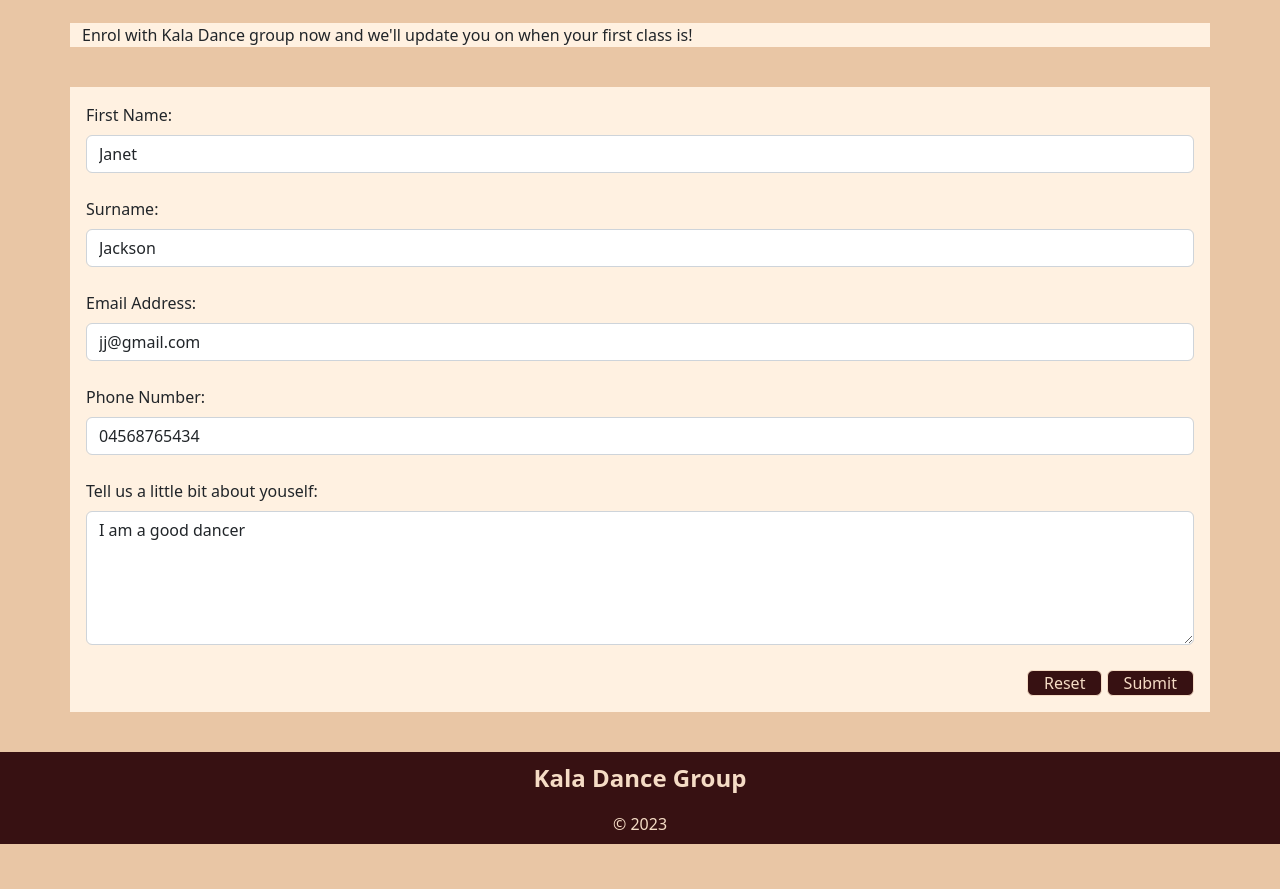
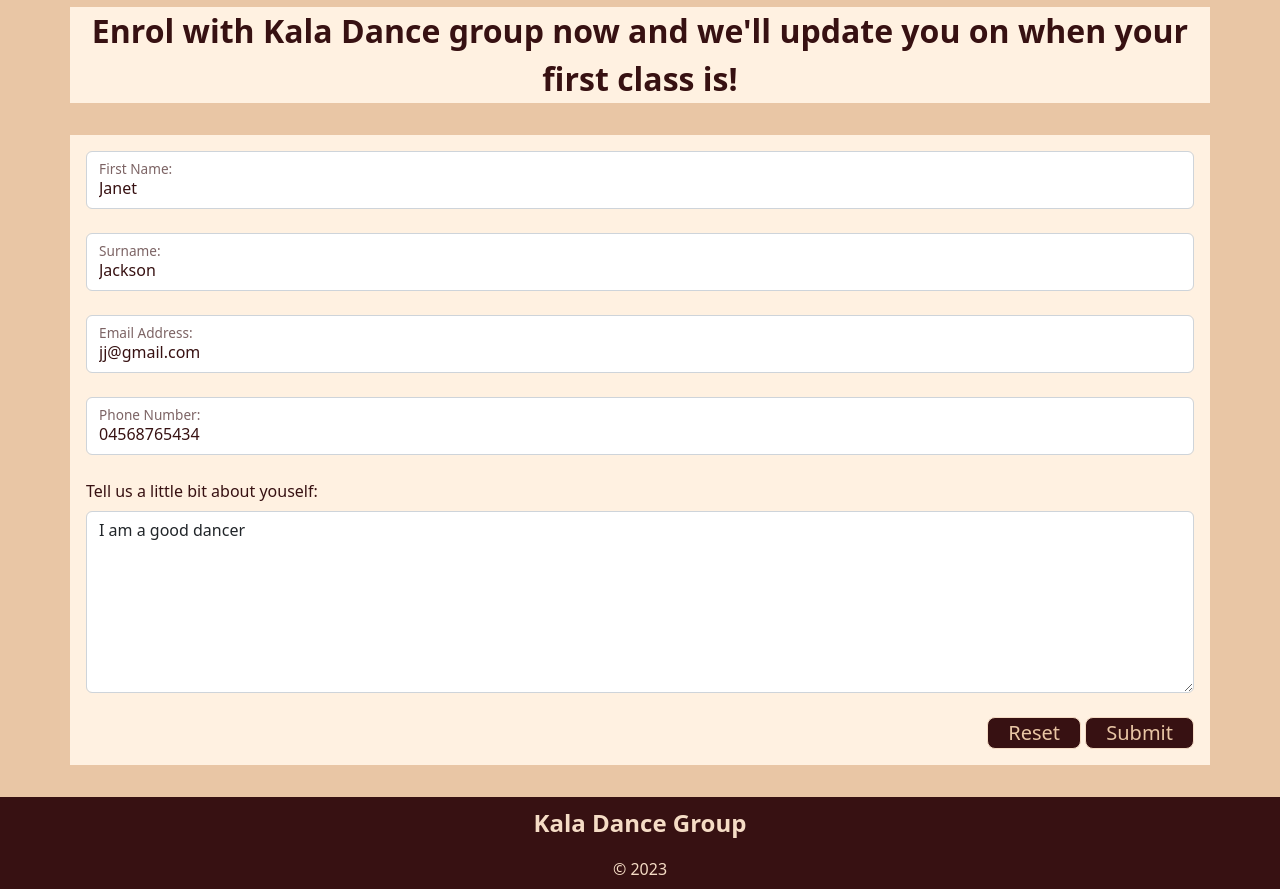
Before and after one commit to 4rush1/KalaDanceProject, a Flask app: page /enrol in a window 1280 px wide. Shown: the part 381-1270 px from the top of the page. Before the commit the page ends 1225 px from the top, so only its background shows below. Run offline with Flask 3, Linux system fonts and the light colour scheme.

Commit message:
did some basic debugging and tidying up, added a home icon to the navbar and added a form-floating class to my forms so that the label 'moves' when clicked on. I will now start on the databases

```diff
--- a/static/StyleSheet.css
+++ b/static/StyleSheet.css
@@ -29,9 +29,14 @@ h1{
     font-size: 3em;
     text-align: center;
     font-weight: 600;
-    margin: 0;
-    padding: 2em 2em;
+    padding: 0.3em 0;
     color: var(--maroon);
+}
+
+/* special colour for h1 */
+.special{
+    color: var(--beige);
+    background-color: var(--maroon);
 }
 
 h3{
@@ -42,7 +47,13 @@ h3{
     color: var(--maroon);
 }
 
-/* CONTAINERS */
+.quote{
+    font-size: 2em;
+    text-align: center;
+    font-weight: 600;
+    margin: 0;
+    color: var(--maroon);
+}
 
 @media only screen and (max-width:768px){
 
@@ -57,23 +68,22 @@ h3{
     .h3{
         font-size:3em;
     }
-    .card-text{
-        font-size: 1em;
-    }
 }
 
+/* CONTAINERS */
 .container-lg{
-    border: 5px;
+    border: 0px solid blue;
     background-color: var(--almond);
-    margin-bottom: 2.5em;
+    margin-bottom: 2em;
+    margin-top: 1em;
  }
 
 .container-fluid{
-border: 0px;
-padding:0;
+    border: 0px;
+    padding:0;
 }
 
-.col-lg-7, .col-lg-5{
+.col-lg-6{
     border: 0px solid blue;
 }
 
@@ -83,12 +93,10 @@ padding:0;
 }
 
 /* IMAGES */
-
 @media only screen and (max-width:768px){
 
     .part-image{
         max-width: 100%;
-
     }
 }
 
@@ -105,21 +113,20 @@ padding:0;
 }
 
 .banner{
-    margin-top: 5em;
+    margin-top: 3em;
 }
 
 /* CIRCULAR IMAGES */
-
 .image-text{
     color: var(--maroon);
 }
 
 .col-md-4{
     text-align: center;
+    margin-bottom: 2.5em;
 }
 
 /* NAVIGATION */
-
 .navbar{
     background-color: var(--maroon);
     border-bottom: 1px solid black;
@@ -140,22 +147,45 @@ padding:0;
     color: var(--light-beige);
     }
 
+.material-icons{
+    padding: 0.25em 0.2em;
+}
+
 /* BUTTONS */
-
 .btn{
     background-color: var(--maroon);
-    color: var(--light-beige);
-
+    color: var(--beige);
 }
 
 .btn-outline{
     border: 1px solid var(--light-beige);
-    padding: 0 1em;
+    padding: 0em 1em;
 }
 
 .btn-outline:hover{
     background-color: var(--light-maroon);
     color: var(--light-beige);
+}
+
+/* FORM */
+label, input[type='text'], input[type='email'], input[type='tel'], textarea{
+    font-size: 1em !important;
+    color: var(--maroon);
+}
+
+/* TABLE */
+table{
+    margin:auto;
+}
+td{
+    color: var(--maroon);
+    font-size: 1.5em;
+    padding: 0.25em;
+    border-bottom: 1px solid var(--maroon);
+}
+td:first-child{
+    text-align: right;
+    font-weight: bold;
 }
 
 /* FOOTER */
--- a/templates/enrol.html
+++ b/templates/enrol.html
@@ -19,34 +19,34 @@ static/images/banner4.jpg
 
 <div class="container-lg p-3">
     <form action="{{url_for('enrol') }}" method="POST">
-        <div>
+        <div class="form-floating">
+            <input type="text" class="form-control" id="firstname" name="firstname" placeholder="Enter name" value="{{firstname}}" required>
             <label for="firstname" class="form-label">First Name: </label>
-            <input type="text" class="form-control" id="firstname" name="firstname" placeholder="Enter name" value="{{firstname}}" required>
         </div>
         <br>
-        <div>
+        <div class="form-floating">
+            <input type="text" class="form-control" id="surname" name="surname" placeholder="Enter surname" value="{{surname}}" required>
             <label for="surname" class="form-label">Surname: </label>
-            <input type="text" class="form-control" id="surname" name="surname" placeholder="Enter surname" value="{{surname}}" required>
         </div>
         <br>
-        <div>
+        <div class="form-floating">
+            <input type="email" class="form-control" id="email" name="email" placeholder="Enter email address" value="{{email}}" required>
             <label for="email" class="form-label">Email Address: </label>
-            <input type="email" class="form-control" id="email" name="email" placeholder="Enter email address" value="{{email}}" required>
         </div>
         <br>
-        <div>
+        <div class="form-floating">
+            <input type="tel" class="form-control" id="phone" name="phone" placeholder="Enter phone number" value="{{phone}}" required>
             <label for="phone" class="form-label">Phone Number: </label>
-            <input type="tel" class="form-control" id="phone" name="phone" placeholder="Enter phone number" value="{{phone}}" required>
         </div>
         <br>
         <div>
             <label for="aboutme" class="form-label">Tell us a little bit about youself: </label>
-            <textarea id="aboutme" class="form-control" rows="5" name="aboutme"  placeholder="e.g learning style, dance experience">{{aboutme}}</textarea>
+            <textarea id="aboutme" class="form-control" rows="7" name="aboutme"  placeholder="e.g learning style, dance experience">{{aboutme}}</textarea>
         </div>
         <br>
         <div class="text-end">
-            <button type="reset" class="btn btn-outline">Reset</button>
-            <button type="submit" class="btn btn-outline">Submit</button>
+            <button type="reset" class="btn btn-lg btn-outline">Reset</button>
+            <button type="submit" class="btn btn-lg btn-outline">Submit</button>
         </div>
     </form>
 </div>
--- a/templates/layout.html
+++ b/templates/layout.html
@@ -26,14 +26,13 @@
     <nav class="navbar navbar-expand-lg px-3 py-0 fixed-top">
 
     <!-- Adding hamburger button -->
-    <button class="navbar-toggler ms-auto" type="button" data-bs-toggle="collapse" data-bs-target="#collapsibleNavbar">
+    <button class="navbar-toggler ms-auto btn-outline" type="button" data-bs-toggle="collapse" data-bs-target="#collapsibleNavbar">
         <span class="navbar-toggler-icon"></span>
     </button>
-
     <div class="collapse navbar-collapse" id="collapsibleNavbar">
         <ul class="navbar-nav">
             <li class="nav-item">
-                <a class="nav-link" href="/"><i class="material-icons">&#xe88a;</i></a>
+                <a class="nav-link" href="/"><i class="material-icons">home</i></a>
             </li>
             <li class="nav-item">
                 <a class="nav-link" href="/beginnerinfo">Beginner Info</a>
```
Also changed, not shown: templates/beginner_info.html (+4 -4 lines), templates/index.html (+8 -8 lines).
